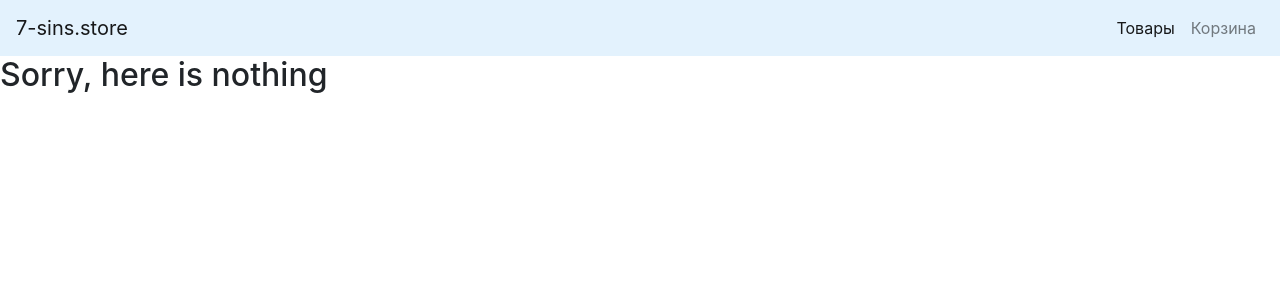
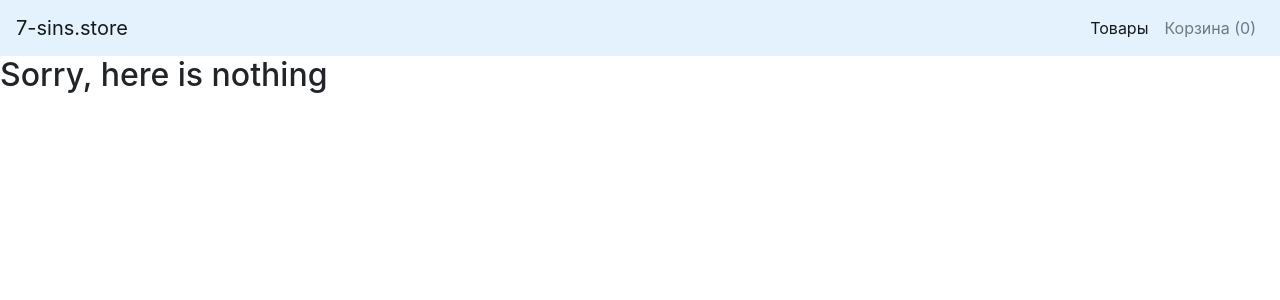
Before and after one commit to demirug/7-sins.store, a Django app: page / in a window 1280 px wide. Shown: the top 300 px of the page. Run offline with Django 3.2, Linux system fonts and the light colour scheme; data that the repository does not hold is empty; parts of the project's set-up code (start-up, migrations or seed data) failed here and were passed over; some libraries are stand-ins or nearby versions.

Commit message:
Implemented cart_size tag to base template

```diff
--- a/templates/base.html
+++ b/templates/base.html
@@ -31,7 +31,8 @@
         {% endif %}
 
           <li class="nav-item {% if request.path == cart_url %}active{% endif %}">
-            <a class="nav-link" href="{% url 'cart' %}">Корзина</a>
+          {% load cart_extras %}
+        <a class="nav-link" href="{% url 'cart' %}">Корзина ({% cart_size request %})</a>
           </li>
 
 
```
